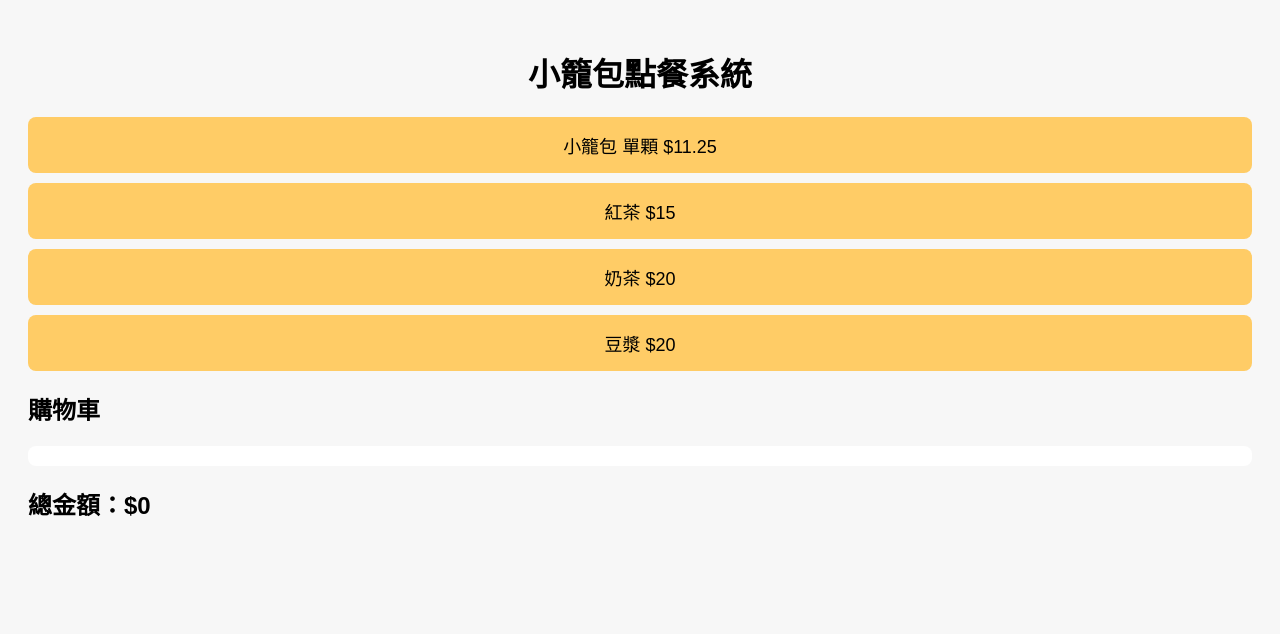
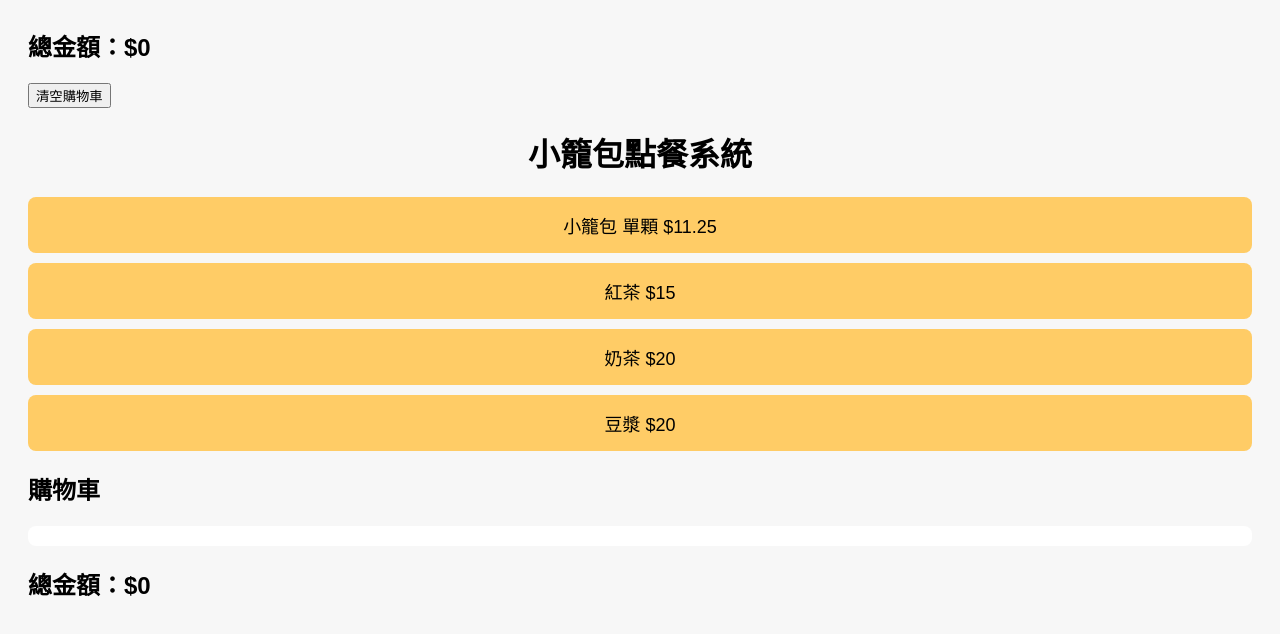
Before and after one commit to a0920988516-dot/xiaolongbao-app, a plain HTML site: page index.html in a window 1280 px wide. Drawn offline with Linux system fonts and the light colour scheme.

Commit message:
Update index.html

```diff
--- a/index.html
+++ b/index.html
@@ -1,4 +1,5 @@
-<!DOCTYPE html>
+<h2>總金額：$<span id="total">0</span></h2>
+<button id="clear-cart">清空購物車</button><!DOCTYPE html>
 <html lang="zh-Hant">
 <head>
     <meta charset="UTF-8" />
```
